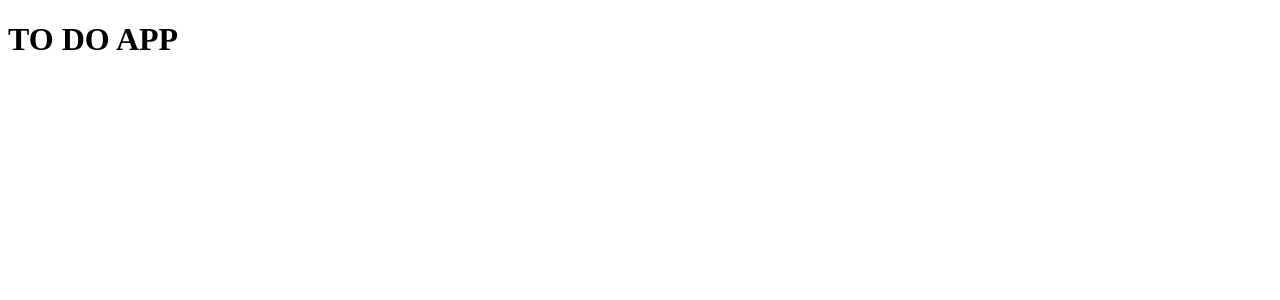
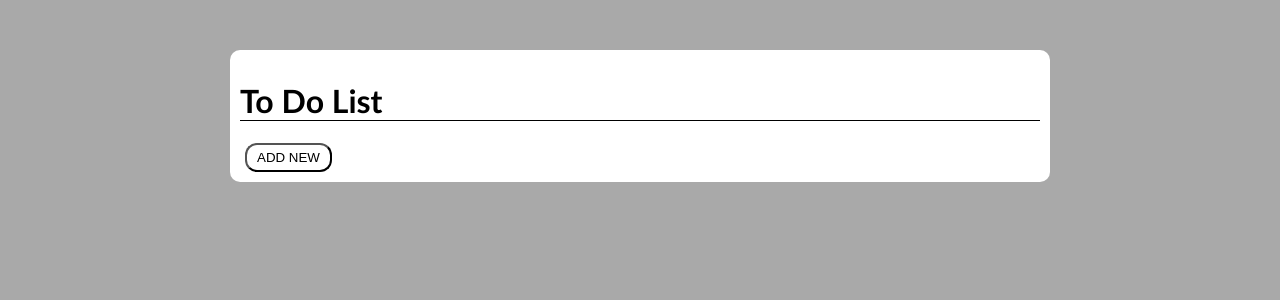
Before and after one commit to arodriguez914/weekend-sql-to-do-react, a React (Vite) app: page / in a window 1280 px wide. Shown: the top 300 px of the page. Built offline with nearby package versions, Linux system fonts and the light colour scheme.

Commit message:
server db get route reconfigured

```diff
--- a/src/components/App/App.jsx
+++ b/src/components/App/App.jsx
@@ -1,10 +1,11 @@
 import {useState} from 'react';
+import ListHeader from '../ListHeader/ListHeader';
 
 function App () {
 
   return (
-    <div className='todo-app'>
-      <h1>TO DO APP</h1>
+    <div className='app'>
+      <ListHeader listName={'To Do List'}/>
     </div>
   );
 
--- a/src/components/ListHeader/ListHeader.jsx
+++ b/src/components/ListHeader/ListHeader.jsx
@@ -1,9 +1,15 @@
-import React from 'react'
+import React from "react";
 
-function ListHeader() {
+function ListHeader({ listName }) {
+
   return (
-    <div>ListHeader</div>
+  <div>
+    <h1 className="list-header">{listName}</h1>
+    <div className='button-container'>
+        <button className="create">ADD NEW</button>
+    </div>
+  </div>
   )
 }
 
-export default ListHeader
+export default ListHeader;
--- a/src/components/ListItem/ListItem.jsx
+++ b/src/components/ListItem/ListItem.jsx
@@ -1,6 +1,6 @@
 import React from 'react'
 
-function ListItem() {
+function ListItem( ) {
   return (
     <div>ListItem</div>
   )
--- /dev/null
+++ b/src/index.css
@@ -0,0 +1,36 @@
+body {
+    margin: 0;
+    padding: 0;
+    background-color: darkgrey;
+    display: flex;
+    justify-content: center;
+    font-family: 'Trebuchet MS', 'Lucida Sans Unicode', 'Lucida Grande', 'Lucida Sans', Arial, sans-serif;
+}
+
+.app {
+    background-color: white;
+    box-shadow: transparent black;
+    border-radius: 10px;
+    padding: 10px;
+    width: 800px;
+    margin-top: 50px;
+}
+
+.list-header {
+    width: 100%;
+    display: flex;
+    justify-content: space-between;
+    border-bottom: black 1px solid;
+}
+
+.button-container {
+    display: flex;
+    align-items: center;
+}
+
+.button-container button {
+    margin: 0 5px;
+    padding: 5px 10px;
+    border-radius: 12px;
+    background-color: transparent;
+}
--- a/src/index.jsx
+++ b/src/index.jsx
@@ -1,6 +1,7 @@
 import React from 'react';
 import ReactDOM from 'react-dom/client';
 import App from './components/App/App';
+import './index.css';
 
 const root = ReactDOM.createRoot(document.getElementById('root'));
 root.render(
```
Also changed, not shown: 2 other files (tests, documents, lock files or other folders).
